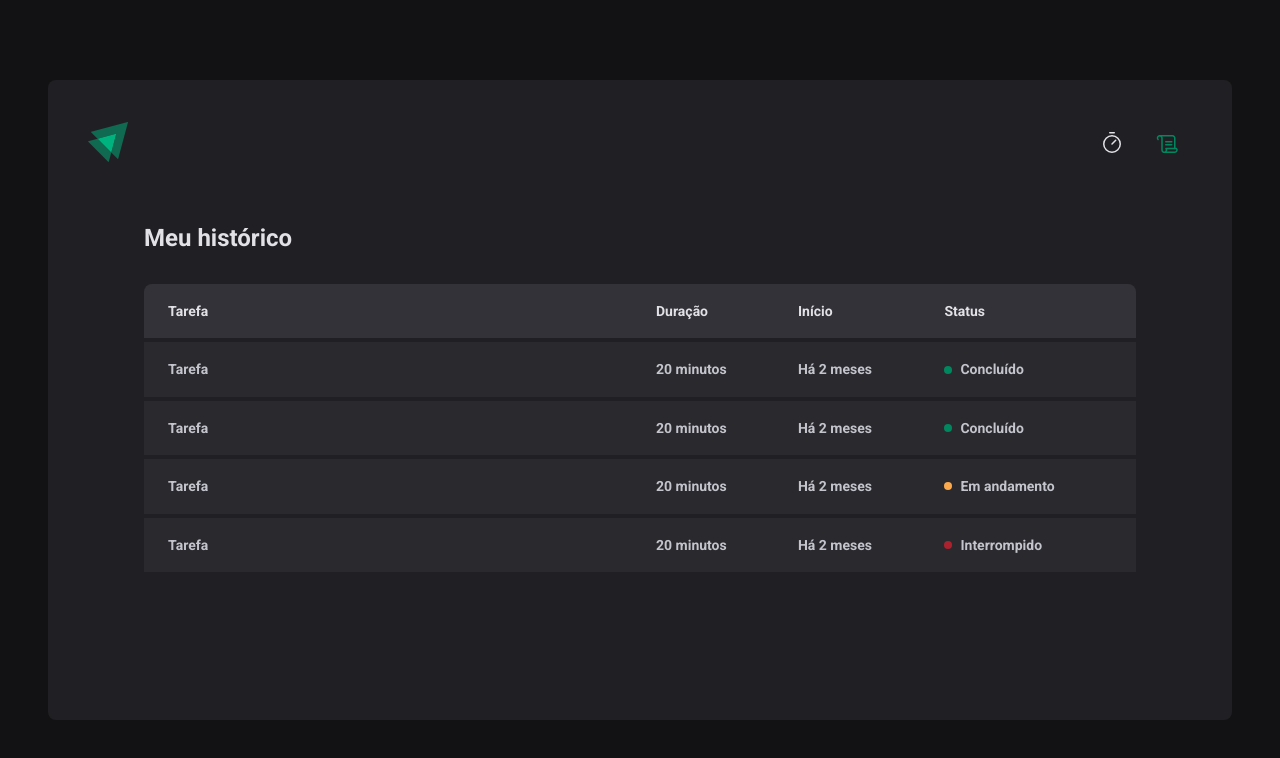
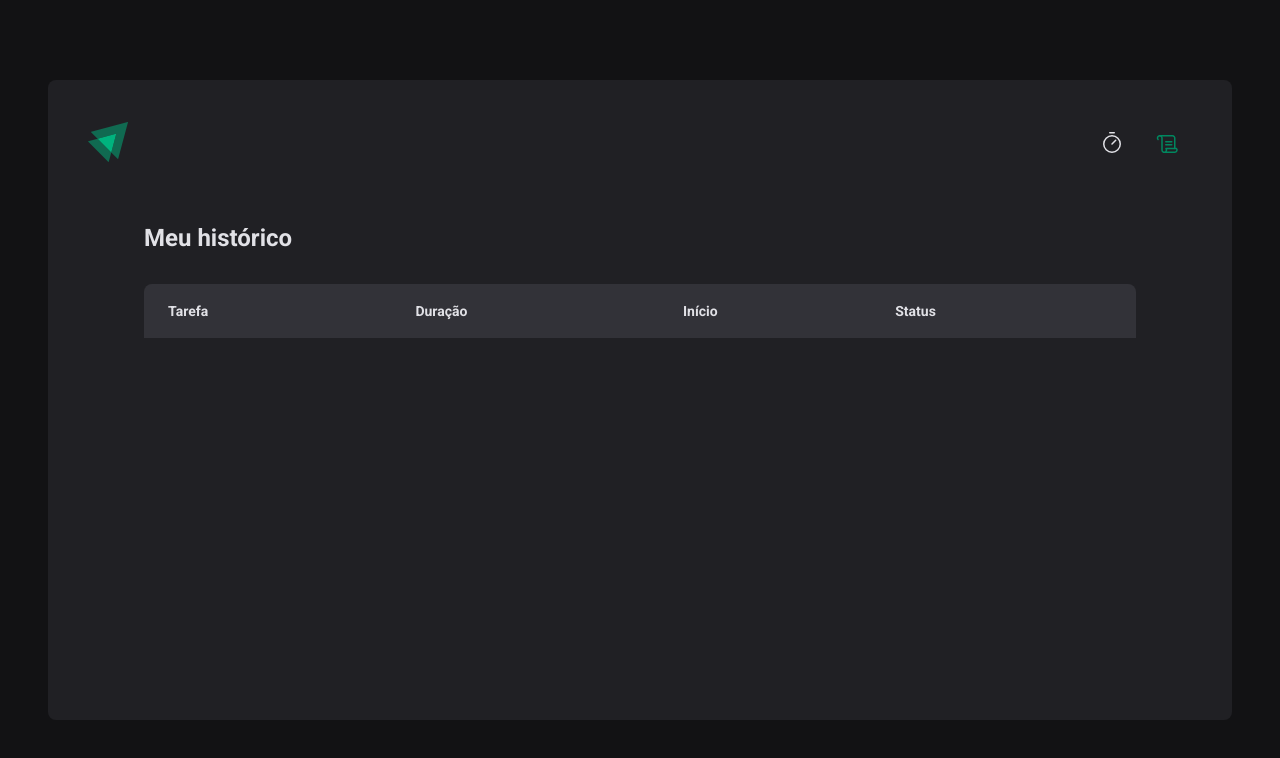
Before and after one commit to carolinachaves1/rocketseat-ignite-projeto2-Timer, a React (Vite) app: page /history in a window 1280 px wide. Shown: the top 758 px of the page. Built offline with nearby package versions, Linux system fonts and the light colour scheme.

Commit message:
Formatting date

```diff
--- a/src/pages/History/index.tsx
+++ b/src/pages/History/index.tsx
@@ -1,4 +1,6 @@
 import { useContext } from 'react'
+import { formatDistanceToNow } from 'date-fns'
+import { ptBR } from 'date-fns/locale'
 import { CyclesContext } from '../../contexts/CyclesContext'
 import { HistoryContainer, HistoryList, Status } from './styles'
 
@@ -19,38 +21,33 @@
             </tr>
           </thead>
           <tbody>
-            <tr>
-              <td>Tarefa</td>
-              <td>20 minutos</td>
-              <td>Há 2 meses</td>
-              <td>
-                <Status statusColor="green">Concluído</Status>
-              </td>
-            </tr>
-            <tr>
-              <td>Tarefa</td>
-              <td>20 minutos</td>
-              <td>Há 2 meses</td>
-              <td>
-                <Status statusColor="green">Concluído</Status>
-              </td>
-            </tr>
-            <tr>
-              <td>Tarefa</td>
-              <td>20 minutos</td>
-              <td>Há 2 meses</td>
-              <td>
-                <Status statusColor="yellow">Em andamento</Status>
-              </td>
-            </tr>
-            <tr>
-              <td>Tarefa</td>
-              <td>20 minutos</td>
-              <td>Há 2 meses</td>
-              <td>
-                <Status statusColor="red">Interrompido</Status>
-              </td>
-            </tr>
+            {cycles.map((cycle) => {
+              return (
+                <tr key={cycle.id}>
+                  <td>{cycle.task}</td>
+                  <td>{cycle.minutesAmount} minutos</td>
+                  <td>
+                    {formatDistanceToNow(cycle.startDate, {
+                      addSuffix: true,
+                      locale: ptBR,
+                    })}
+                  </td>
+                  <td>
+                    {cycle.finishedDate && (
+                      <Status statusColor="green">Concluído</Status>
+                    )}
+
+                    {cycle.interruptedDate && (
+                      <Status statusColor="red">Interrompido</Status>
+                    )}
+
+                    {!cycle.finishedDate && !cycle.interruptedDate && (
+                      <Status statusColor="yellow">Em andamento</Status>
+                    )}
+                  </td>
+                </tr>
+              )
+            })}
           </tbody>
         </table>
       </HistoryList>
```
